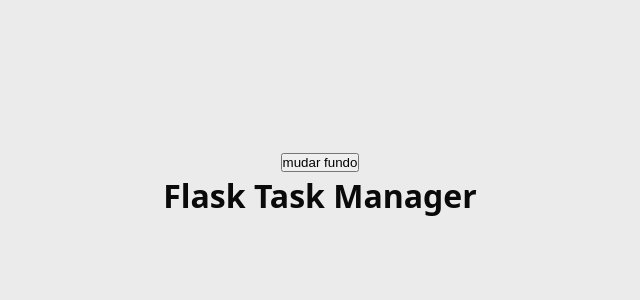
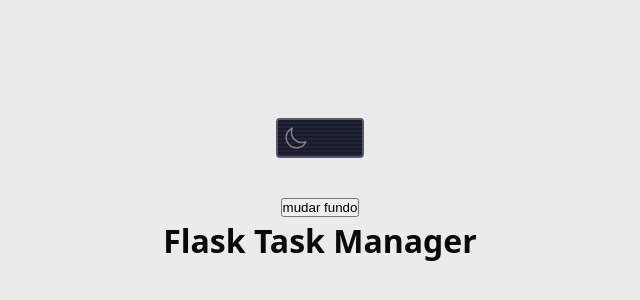
Before and after one commit to gabecmelo/flask-task-manager, a React app in the folder frontend/: page / in a window 1280 px wide. Shown: the part 214-514 px from the top of the page, without its empty margins (320-960 px from the left). Built offline with nearby package versions, Linux system fonts and the light colour scheme; the HTML template or start-up script is replaced by a standard one.

Commit message:
add dark mode toggle checkbox

```diff
--- a/frontend/package.json
+++ b/frontend/package.json
@@ -10,6 +10,7 @@
     "preview": "vite preview"
   },
   "dependencies": {
+    "gsap": "^3.13.0",
     "react": "^19.2.0",
     "react-dom": "^19.2.0",
     "react-icons": "^5.5.0"
--- a/frontend/src/App.tsx
+++ b/frontend/src/App.tsx
@@ -3,6 +3,7 @@ import './App.css'
 import type { Task } from './types';
 
 import { IoSunnyOutline, IoMoonOutline } from "react-icons/io5";
+import ToggleDarkMode from './components/ToggleDarkMode';
 
 const API_URL = "http://localhost:5000/api/tasks";
 
@@ -11,15 +12,13 @@ function App() {
   const [isDarkMode, setIsDarkMode] = useState<Boolean>(false);
 
   const changeTheme = () => {
-    setIsDarkMode(!isDarkMode)
-    console.log(isDarkMode);
-
+    setIsDarkMode(!isDarkMode);
   }
 
 
   return (
     <div className='App' data-theme={isDarkMode ? "dark" : "light"}>
-
+      <ToggleDarkMode onChange={changeTheme}/>
       <button onClick={changeTheme}>mudar fundo</button>
       <div className='card'>
 
--- /dev/null
+++ b/frontend/src/components/ToggleDarkMode.css
@@ -0,0 +1,61 @@
+@import url("https://fonts.googleapis.com/css2?family=IBM+Plex+Mono:wght@300&display=swap");
+
+.input-container {
+  border-radius: 8px;
+  cursor: pointer;
+  display: flex;
+  align-items: center;
+  flex-direction: column;
+  margin: 10px 20px;
+  position: relative;
+  font-family: "IBM Plex Mono", monospace;
+  color: #a3a7ad;
+}
+
+.input-container label {
+  align-items: center;
+  background-color: transparent;
+  cursor: pointer;
+  display: flex;
+  flex-direction: column;
+  margin-bottom: 15px;
+}
+
+.input-container label span {
+  margin-top: 15px;
+  font-size: 12px;
+  font-weight: 300;
+}
+
+.svg-wrap {
+  border: 2px solid #575969;
+  border-radius: 4px;
+  display: flex;
+  overflow: hidden;
+  transition: border-color 300ms ease-in-out, box-shadow 300ms ease-in-out;
+  background-color: #181a29;
+}
+
+.input-container svg .moon-icon {
+  color: #7e7f87;
+  transition: color 300ms ease-in-out;
+  display: block;
+}
+
+.input-container input[type="checkbox"] {
+  cursor: pointer;
+  opacity: 0;
+  position: absolute;
+  width: 0;
+  height: 0;
+}
+
+.input-container input[type="checkbox"]:checked + .svg-wrap {
+  border-color: #76b3fa;
+  box-shadow: 0 0 20px 0 #0763f7;
+}
+
+.input-container input[type="checkbox"]:focus-visible + .svg-wrap {
+  border-color: #faed76;
+  box-shadow: 0 0 20px 0 #c96220;
+}
--- /dev/null
+++ b/frontend/src/components/ToggleDarkMode.tsx
@@ -0,0 +1,165 @@
+import React, { useRef, useLayoutEffect, useState, useId } from "react";
+import { gsap } from "gsap";
+import { EasePack } from "gsap/EasePack";
+import { IoMoonOutline } from "react-icons/io5";
+import "./ToggleDarkMode.css";
+
+gsap.registerPlugin(EasePack);
+
+type AnimationVariant = "elastic" | "rough";
+
+interface ToggleDarkModeProps {
+  label?: string;
+  variant?: AnimationVariant;
+  random?: boolean;
+  onChange?: (checked: boolean) => void;
+  defaultChecked?: boolean;
+}
+
+const getAnimationConfig = (variant: AnimationVariant) => {
+  if (variant === "rough") {
+    return {
+      duration: 0.4,
+      offset: 0.015,
+      ease: "rough({ strength: 5, points: 20 })",
+    };
+  }
+  return {
+    duration: 1.8,
+    offset: 0.015,
+    ease: "elastic.out(1.4, 0.4)",
+  };
+};
+
+const ToggleDarkMode: React.FC<ToggleDarkModeProps> = ({
+  label,
+  variant = "elastic",
+  random = true,
+  onChange,
+  defaultChecked = false,
+}) => {
+  const [checked, setChecked] = useState(defaultChecked);
+  const switchRef = useRef<SVGGElement>(null);
+  const ctx = useRef<gsap.Context>(null);
+
+  const uniqueId = useId();
+  const patternId = `gradient-pattern-${uniqueId}`;
+
+  const randomizeArray = (array: any[]) => {
+    const newArray = [...array];
+    for (let i = newArray.length - 1; i > 0; i--) {
+      const j = Math.floor(Math.random() * (i + 1));
+      [newArray[i], newArray[j]] = [newArray[j], newArray[i]];
+    }
+    return newArray;
+  };
+
+  useLayoutEffect(() => {
+    ctx.current = gsap.context(() => { }, switchRef);
+    return () => ctx.current?.revert();
+  }, []);
+
+  useLayoutEffect(() => {
+    ctx.current?.add(() => {
+      if (!switchRef.current) return;
+
+      const config = getAnimationConfig(variant);
+      let nodes = Array.from(switchRef.current.children);
+
+      if (random) {
+        nodes = randomizeArray(nodes);
+      }
+
+      gsap.to(nodes, {
+        duration: config.duration,
+        ease: config.ease,
+        x: checked ? 48 : 0,
+        stagger: config.offset,
+        overwrite: true,
+      });
+    });
+  }, [checked, variant, random]);
+
+  const handleChange = (e: React.ChangeEvent<HTMLInputElement>) => {
+    const newValue = e.target.checked;
+    setChecked(newValue);
+    if (onChange) onChange(newValue);
+  };
+
+  const renderSwitchSlices = () => {
+    const slices = [];
+    const iconSize = 24;
+    const startX = 6;
+    const startY = 6;
+    const sliceHeight = 2;
+    const totalSlices = 12;
+
+    for (let i = 0; i < totalSlices; i++) {
+      const clipId = `moon-clip-${uniqueId}-${i}`;
+      const currentY = startY + i * sliceHeight;
+
+      slices.push(
+        <g key={i} className="slice">
+          <defs>
+            <clipPath id={clipId}>
+              <rect x={startX} y={currentY} width={iconSize} height={sliceHeight} />
+            </clipPath>
+          </defs>
+          <g clipPath={`url(#${clipId})`}>
+            <IoMoonOutline
+              color={checked ? "#76b3fa" : "#7e7f87"}
+              x={startX}
+              y={startY}
+              size={iconSize}
+              className="moon-icon"
+            />
+          </g>
+        </g>
+      );
+    }
+    return slices;
+  };
+
+  return (
+    <div className="input-container">
+      <label htmlFor={uniqueId}>
+        <input
+          id={uniqueId}
+          type="checkbox"
+          checked={checked}
+          onChange={handleChange}
+          aria-labelledby={`label-${uniqueId}`}
+        />
+        <div className="svg-wrap">
+          <svg
+            height="36"
+            width="84"
+            xmlns="http://www.w3.org/2000/svg"
+            aria-hidden="true"
+          >
+            <defs>
+              <pattern
+                id={patternId}
+                patternUnits="userSpaceOnUse"
+                width="1"
+                height="4"
+              >
+                <rect width="100%" height="2" fill="#181a29" />
+                <rect y="2" width="100%" height="2" fill="#202436" />
+              </pattern>
+            </defs>
+
+            <rect x="0" y="0" width="84" height="36" fill={`url(#${patternId})`} />
+
+            <g className="switch" ref={switchRef}>
+              {renderSwitchSlices()}
+            </g>
+          </svg>
+        </div>
+        <span id={`label-${uniqueId}`}>{label}</span>
+      </label>
+    </div>
+  );
+};
+
+export default ToggleDarkMode;
```
Also changed, not shown: 2 other files (tests, documents, lock files or other folders).
